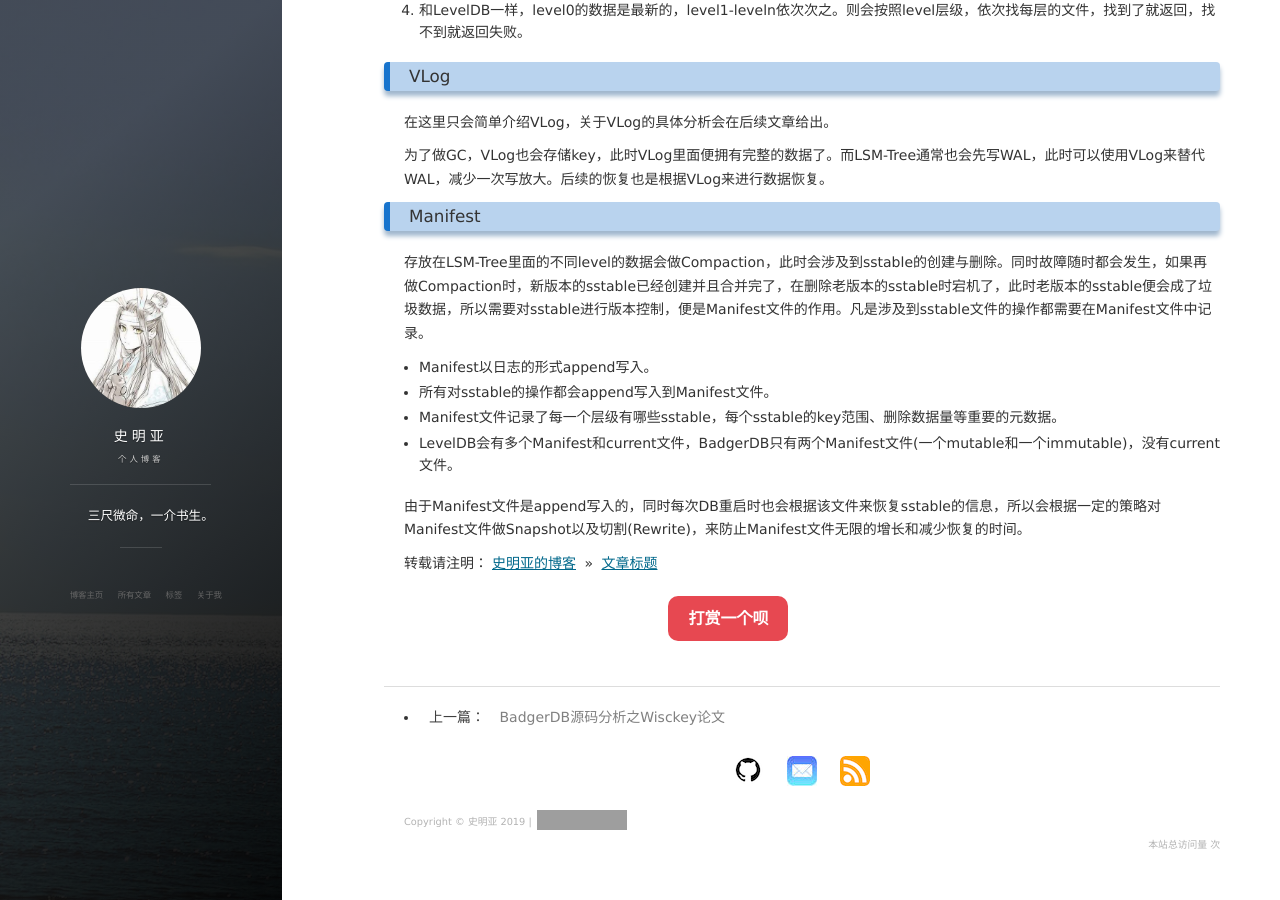
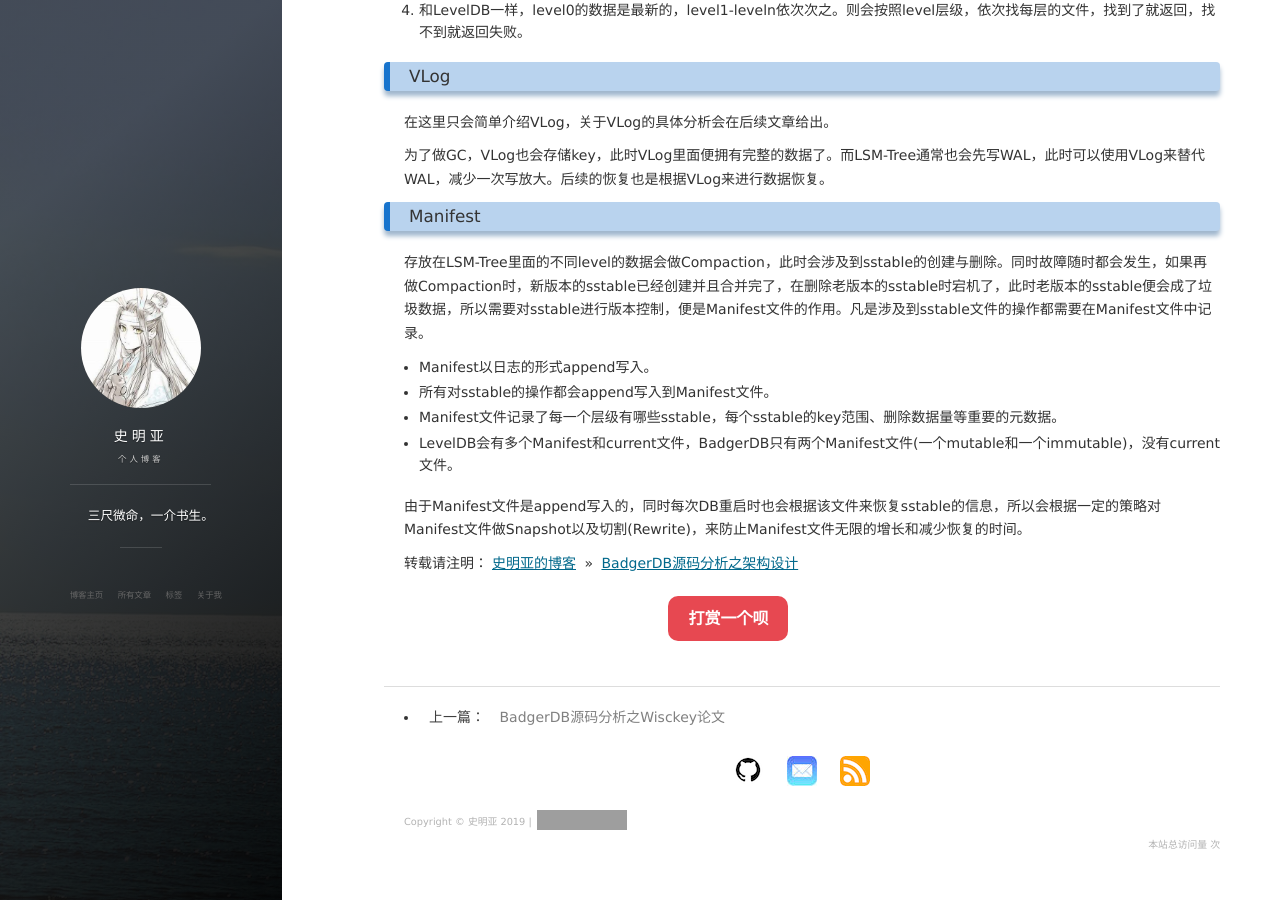
Before and after one commit to shimingyah/shimingyah.github.io, a Jekyll site: the page built from _posts/2019-08-07-BadgerDB源码分析之架构设计.md, in a window 1280 px wide and 900 px high, scrolled down 1317 px. Built offline with Jekyll 4.4.1, drawn with Linux system fonts in a browser that asks for light colours; nearby versions of some CDN libraries; comment, search, counter and statistics services are not loaded; grey boxes are pictures that could not be loaded.

Commit message:
update blog: BadgerDB源码分析之架构设计

```diff
--- a/_posts/2019-08-07-BadgerDB源码分析之架构设计.md
+++ b/_posts/2019-08-07-BadgerDB源码分析之架构设计.md
@@ -74,4 +74,4 @@ BadgerDB是基于Wisckey论文实现的，而Wisckey论文新颖的地方便在
 
 由于Manifest文件是append写入的，同时每次DB重启时也会根据该文件来恢复sstable的信息，所以会根据一定的策略对Manifest文件做Snapshot以及切割(Rewrite)，来防止Manifest文件无限的增长和减少恢复的时间。
 
-转载请注明：[史明亚的博客](https://shimingyah.github.io) » [文章标题](文章链接)
+转载请注明：[史明亚的博客](https://shimingyah.github.io) » [BadgerDB源码分析之架构设计](https://shimingyah.github.io/2019/08/BadgerDB%E6%BA%90%E7%A0%81%E5%88%86%E6%9E%90%E4%B9%8B%E6%9E%B6%E6%9E%84%E8%AE%BE%E8%AE%A1/)
```
